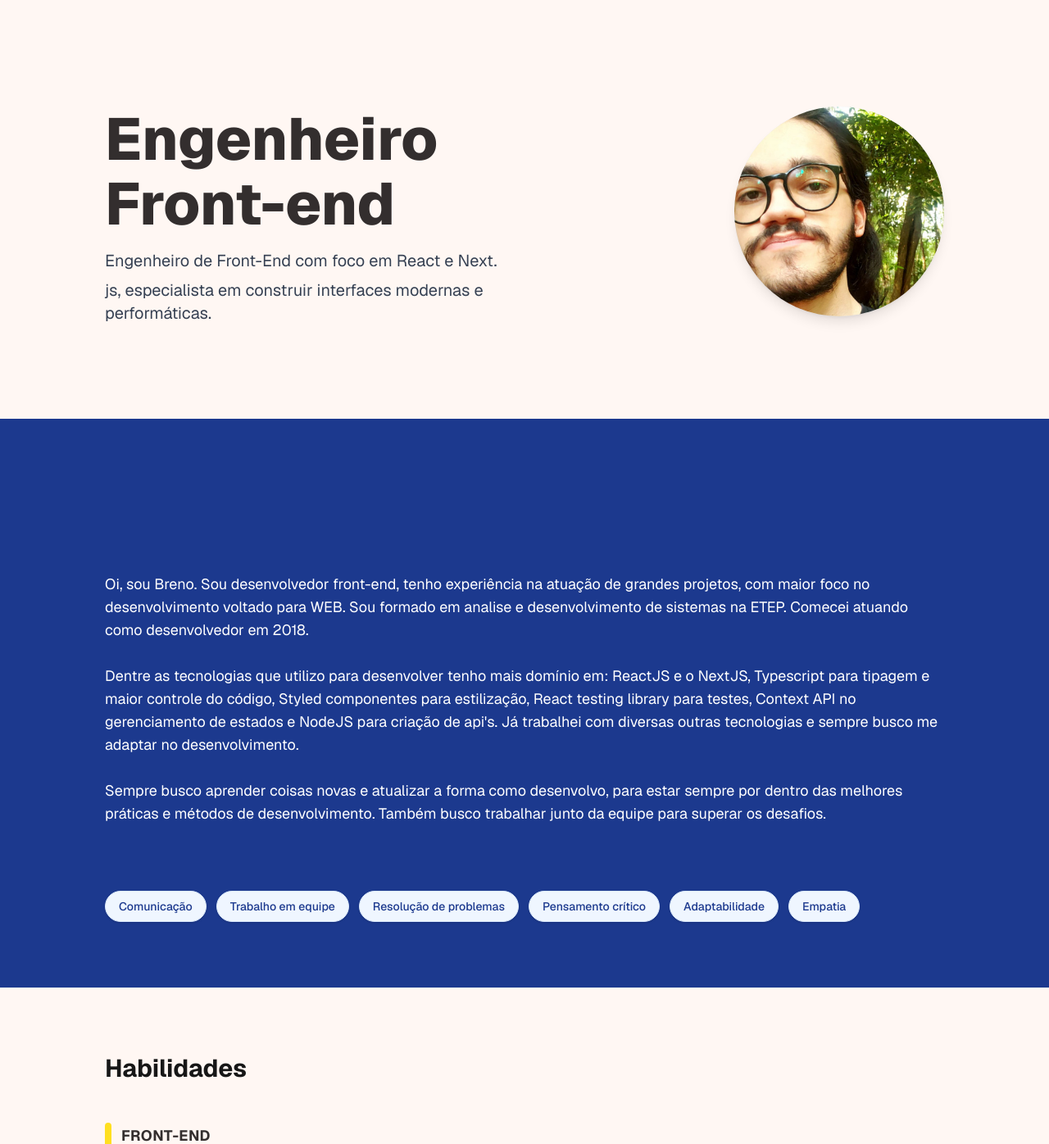
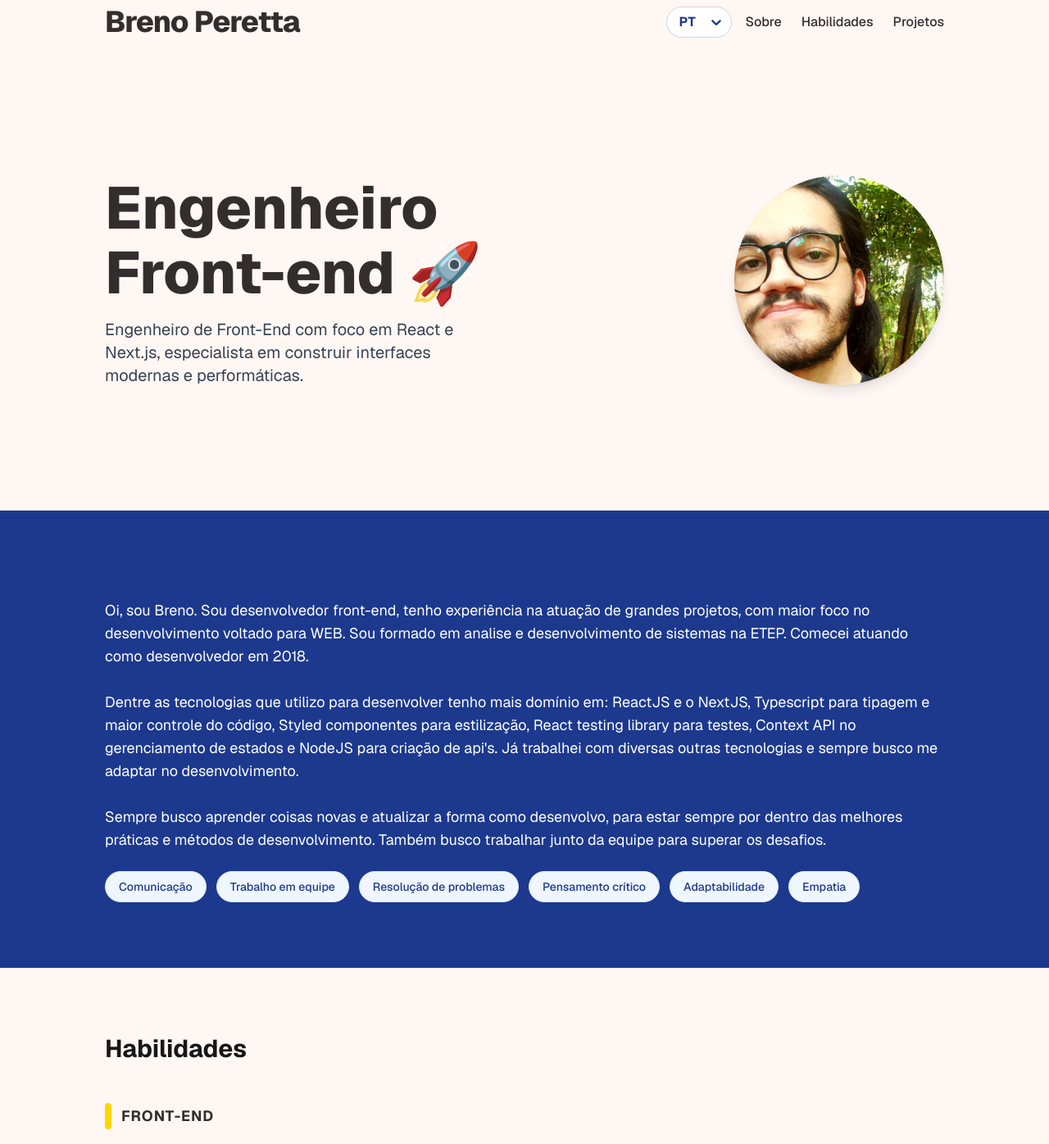
Before and after one commit to BrenoP/portfolio, a Next.js app: page / in a window 1280 px wide. Shown: the part 73-1469 px from the top of the page at 82% size. Built offline with nearby package versions, Linux system fonts and the light colour scheme.

Commit message:
Cores com variáveis

```diff
--- a/src/app/api/personal-info/route.ts
+++ b/src/app/api/personal-info/route.ts
@@ -4,7 +4,7 @@ export async function GET() {
   // Informações pessoais básicas
   return NextResponse.json({
     nome: 'Breno Peretta',
-    profissao: 'Engenheiro Front-end',
+    profissao: 'Engenheiro Front-end 🚀',
     descricao: `
       Engenheiro de Front-End com foco em React e Next.js, especialista em construir interfaces modernas e performáticas.
     `,
--- a/src/app/api/projects/route.ts
+++ b/src/app/api/projects/route.ts
@@ -5,7 +5,7 @@ export async function GET() {
   return NextResponse.json({
     pessoais: [
       {
-        titulo: 'Jogo adivinhação de cores em Next',
+        titulo: 'Jogo adivinhe as cores em Next',
         descricao: `
           O projeto é um jogo de cores, onde o jogador deve escolher rapidamente a cor que está escrita no card grande, isso antes que o tempo acabe.
           Fiz o projeto com o intuito de estudar um pouco mais do ambiente NextJs, e nesse projeto quis ver principalmente como o Next trabalha com uma API já integrada com o Front. O jogo é simples, mas deu pra ver muitos conceitos do Next com ele.
@@ -70,7 +70,7 @@ export async function GET() {
         imagem: '/projects/ultragaz.jpg',
       },
       {
-        titulo: 'C&A',
+        titulo: 'Site principal CEA',
         descricao: `
           Atuação no time da parte de produtos e de marketplace no site principal da C&A, atuando como desenvolvedor VTEX (plataforma para Ecommerce) e utilizando a própria plataforma para controle das páginas.
           Era utilizado o padrão de micro front-ends para a organização das diferentes partes do site e o mesmo era hospedado na Cloud da própria VTEX.
@@ -164,7 +164,7 @@ export async function GET() {
         link: 'https://vivo.com.br/para-voce/ajuda/mais-ajuda/aura',
         tecnologias: [
           "JavaScript",
-          "Azure DevOps Server",
+          "Azure devops",
           "React query",
           "Micro front-end",
           "React Hooks",
--- a/src/app/page.tsx
+++ b/src/app/page.tsx
@@ -194,7 +194,9 @@ export default function Home() {
   // Função para abrir modal de projeto a partir do modal de habilidade
   const openProjectFromSkill = (proj: Projeto) => {
     setSkillModal(null);
-    setTimeout(() => setSelectedProject(proj), 300); // delay para animação
+    setTimeout(() => {
+      router.push(`/projetos/${encodeURIComponent(proj.titulo.toLowerCase().replace(/\s+/g, '-'))}`);
+    }, 300);
   };
 
   // Função para pegar o link do projeto (GitHub ou LinkedIn)
@@ -263,12 +265,21 @@ export default function Home() {
     indicatorSeparator: () => ({ display: "none" }),
   };
 
+  // Cores principais
+  const COLOR_BG = '#FFF7F3';
+  const COLOR_HEADER = '#332E2E';
+  const COLOR_SKILL_TAG_BG = '#FFF9C4'; // amarelo claro
+  const COLOR_SKILL_TAG_BORDER = '#FFECB3'; // amarelo mais escuro
+  const COLOR_SKILL_TAG_TEXT = '#332E2E';
+  const COLOR_SKILL_BAR = '#FFD600'; // barra lateral
+  const COLOR_SECTION_BLUE = '#1C398E';
+
   return (
-    <div className="min-h-screen flex flex-col font-sans" style={{ background: "#FFF7F3" }}>
+    <div className="min-h-screen flex flex-col font-sans" style={{ background: COLOR_BG }}>
       {/* Header sem linha divisória */}
-      <header className="w-full bg-white shadow-sm py-8 px-4 flex items-center justify-center" style={{ background: "#FFF7F3" }}>
+      <header className="w-full bg-white py-12 px-4 flex items-center justify-center mb-4 mt-8" style={{ background: COLOR_BG }}>
         <div className="w-full max-w-5xl flex items-center justify-between gap-4">
-          <span className="font-extrabold text-4xl tracking-tight text-gray-900">{info ? info.nome : ""}</span>
+          <span className="font-extrabold text-4xl tracking-tight" style={{ color: COLOR_HEADER }}>{info ? info.nome : ""}</span>
           <div className="flex items-center gap-4">
             <div style={{ minWidth: 80 }}>
               <Select
@@ -283,19 +294,19 @@ export default function Home() {
             </div>
             <nav className="flex gap-6 text-base font-medium">
               <button
-                className="hover:text-blue-800 transition-colors cursor-pointer"
-                onClick={() => scrollToSection(sobreRef)}
+                className="hover:text-blue-800 transition-colors cursor-pointer" style={{ color: COLOR_HEADER }}
+                onClick={() => scrollToSection(heroRef)}
               >
                 {lang === 'pt' ? 'Sobre' : 'About'}
               </button>
               <button
-                className="hover:text-blue-800 transition-colors cursor-pointer"
+                className="hover:text-blue-800 transition-colors cursor-pointer" style={{ color: COLOR_HEADER }}
                 onClick={() => scrollToSection(habilidadesRef)}
               >
                 {lang === 'pt' ? 'Habilidades' : 'Skills'}
               </button>
               <button
-                className="hover:text-blue-800 transition-colors cursor-pointer"
+                className="hover:text-blue-800 transition-colors cursor-pointer" style={{ color: COLOR_HEADER }}
                 onClick={() => scrollToSection(projetosRef)}
               >
                 {t[lang].navProjects}
@@ -306,15 +317,13 @@ export default function Home() {
       </header>
 
       {/* Hero Section - estilo inspirado na referência */}
-      <section ref={heroRef} className="w-full flex flex-col items-center justify-center min-h-[60vh]" style={{ background: "#FFF7F3", paddingTop: '5rem', paddingBottom: '5rem' }}>
+      <section ref={heroRef} className="w-full flex flex-col items-center justify-center min-h-[60vh] mb-8" style={{ background: COLOR_BG, paddingTop: '5rem', paddingBottom: '5rem' }}>
         {info && (
           <div className="w-full max-w-5xl flex flex-col md:flex-row items-center md:items-start gap-12 animate-fade-in">
             <div className="flex-1 flex flex-col items-center md:items-start text-center md:text-left">
-              <h1 className="text-5xl sm:text-7xl font-extrabold mb-4" style={{ color: '#332E2E', lineHeight: 1.1 }}>{info.profissao}</h1>
+              <h1 className="text-5xl sm:text-7xl font-extrabold mb-4" style={{ color: COLOR_HEADER, lineHeight: 1.1 }}>{info.profissao}</h1>
               <div className="text-xl text-gray-700 mb-4 max-w-2xl flex flex-col gap-2">
-                {info.descricao.split('.').map((frase, i) =>
-                  frase.trim() ? <p key={i}>{frase.trim()}.</p> : null
-                )}
+                {info.descricao}
               </div>
             </div>
             <div className="flex-1 flex justify-center md:justify-end items-center">
@@ -336,17 +345,17 @@ export default function Home() {
       </section>
 
       {/* Sobre mim + Soft Skills juntos */}
-      <section className="w-full border-b border-gray-200 py-20" style={{ background: "#1C398E" }}>
+      <section className="w-full border-b border-gray-200 py-20" style={{ background: COLOR_SECTION_BLUE }}>
         <div className="max-w-5xl mx-auto flex flex-col md:flex-row gap-8 items-center">
           <div className="flex-1 flex flex-col items-center md:items-start">
-            <p className="whitespace-pre-line text-base text-lg text-gray-700 mb-6 text-center md:text-left" style={{ color: 'white', margin: '5rem 0 5rem 0' }}>
+            <p className="whitespace-pre-line text-base text-lg text-gray-700 mb-6 text-center md:text-left" style={{ color: 'white' }}>
               {lang === 'pt'
                 ? sobre
                 : about}
             </p>
             <ul className="flex flex-wrap gap-3 justify-center md:justify-start">
               {softSkills.map((skill) => (
-                <li key={skill} className="bg-blue-50 text-blue-900 px-4 py-2 rounded-full text-sm font-medium shadow-sm border border-blue-100">
+                <li key={skill} className="bg-blue-50 text-blue-900 px-4 py-2 rounded-full text-sm font-medium border border-blue-100">
                   {skill}
                 </li>
               ))}
@@ -370,21 +379,22 @@ export default function Home() {
       </section> */}
 
       {/* Habilidades Section - tópicos estilizado sem cards */}
-      <section ref={habilidadesRef} className="w-full border-b border-gray-200 py-20" style={{ background: "#FFF7F3" }}>
+      <section ref={habilidadesRef} className="w-full border-b border-gray-200 py-20" style={{ background: COLOR_BG }}>
         <div className="max-w-5xl mx-auto">
           <h3 className="text-3xl font-bold mb-12 text-left">{lang === 'pt' ? 'Habilidades' : 'Skills'}</h3>
           <div className="flex flex-col gap-12">
             {habilidadesTopicos.length > 0 ? habilidadesTopicos.map((topico, idx) => (
               <div key={topico.titulo} className="flex flex-col gap-4">
                 <div className="flex items-center gap-3">
-                  <span className="block w-2 h-8 rounded bg-yellow-300" />
-                  <h4 className="text-lg font-bold text-[#332E2E] tracking-wide uppercase">{topico.titulo}</h4>
+                  <span className="block w-2 h-8 rounded" style={{ background: COLOR_SKILL_BAR }} />
+                  <h4 className="text-lg font-bold" style={{ color: COLOR_HEADER, textTransform: 'uppercase', letterSpacing: '0.05em' }}>{topico.titulo}</h4>
                 </div>
                 <div className="flex flex-wrap gap-3 mt-2">
                   {topico.skills.map((skill) => (
                     <button
                       key={skill}
-                      className="bg-yellow-100 text-yellow-900 px-5 py-2 rounded-full text-base font-mono shadow hover:shadow-md border border-yellow-200 focus:outline-none hover:bg-yellow-200 transition cursor-pointer"
+                      className="px-5 py-2 rounded-full text-base font-mono shadow hover:shadow-md focus:outline-none transition cursor-pointer"
+                      style={{ background: COLOR_SKILL_TAG_BG, color: COLOR_SKILL_TAG_TEXT, border: `1px solid ${COLOR_SKILL_TAG_BORDER}` }}
                       onClick={() => openSkillModal(skill)}
                     >
                       {skill}
@@ -410,9 +420,9 @@ export default function Home() {
       </section>
 
       {/* Projetos Section - todos juntos */}
-      <section ref={projetosRef} className="w-full py-20" style={{ background: "#FFF7F3" }}>
+      <section ref={projetosRef} className="w-full py-20" style={{ background: COLOR_BG }}>
         <div className="max-w-5xl mx-auto">
-          <h3 className="text-3xl font-bold mb-8 text-left" style={{ color: '#332E2E' }}>{lang === 'pt' ? 'Projetos' : 'Projects'}</h3>
+          <h3 className="text-3xl font-bold mb-8 text-left" style={{ color: COLOR_HEADER }}>{lang === 'pt' ? 'Projetos' : 'Projects'}</h3>
           <div className="grid grid-cols-1 sm:grid-cols-2 gap-8 mb-16">
             {allProjects.map((proj) => (
               <button
@@ -427,7 +437,7 @@ export default function Home() {
                 )}
                 <div className="flex flex-col gap-1 mb-2 px-8 pt-6">
                   <span className="text-xs text-gray-400">{proj.data}</span>
-                  <h4 className="text-lg font-semibold mb-1 group-hover:no-underline" style={{ color: '#332E2E' }}>{proj.titulo}</h4>
+                  <h4 className="text-lg font-semibold mb-1 group-hover:no-underline" style={{ color: COLOR_HEADER }}>{proj.titulo}</h4>
                 </div>
                 <p className="text-gray-700 mb-2 px-8">{proj.descricao.length > 100 ? proj.descricao.slice(0, 100) + '...' : proj.descricao}</p>
                 <div className="flex flex-wrap gap-2 mt-2 px-8 pb-6">
@@ -442,8 +452,8 @@ export default function Home() {
       </section>
 
       {/* Quem já contou com meu trabalho - carrossel de imagens */}
-      <section className="w-full py-20 overflow-x-hidden" style={{ background: "#FFF7F3" }}>
-        <h3 className="text-3xl font-bold mb-8 text-center" style={{ color: '#332E2E' }}>{lang === 'pt' ? 'Quem já contou com meu trabalho' : 'Who has trusted my work'}</h3>
+      <section className="w-full py-20 overflow-x-hidden" style={{ background: COLOR_BG }}>
+        <h3 className="text-3xl font-bold mb-8 text-center" style={{ color: COLOR_HEADER }}>{lang === 'pt' ? 'Quem já contou com meu trabalho' : 'Who has trusted my work'}</h3>
         <div style={{ maxWidth: 900, width: '60vw', margin: '0 auto' }}>
           <Slider
             dots={false}
@@ -486,7 +496,7 @@ export default function Home() {
       </section>
 
       {/* Contato Section - texto grande + redes sociais */}
-      <section className="w-full py-20" style={{ background: "#332E2E" }}>
+      <section className="w-full py-20" style={{ background: COLOR_HEADER }}>
         <div className="max-w-5xl mx-auto flex flex-col md:flex-row items-center gap-12">
           <div className="flex-1">
             <h2 className="text-5xl sm:text-6xl font-extrabold mb-6 leading-tight text-center md:text-left" style={{ color: "#fff" }}>
@@ -588,7 +598,7 @@ export default function Home() {
       </AnimatePresence>
 
       {/* Footer minimal */}
-      <footer className="w-full py-8 text-center animate-fade-in text-xs text-gray-400" style={{ background: "#332E2E" }}>
+      <footer className="w-full py-8 text-center animate-fade-in text-xs text-gray-400" style={{ background: COLOR_HEADER }}>
         <div className="flex justify-center gap-6 mb-2">
           {info && (
             <>
```
